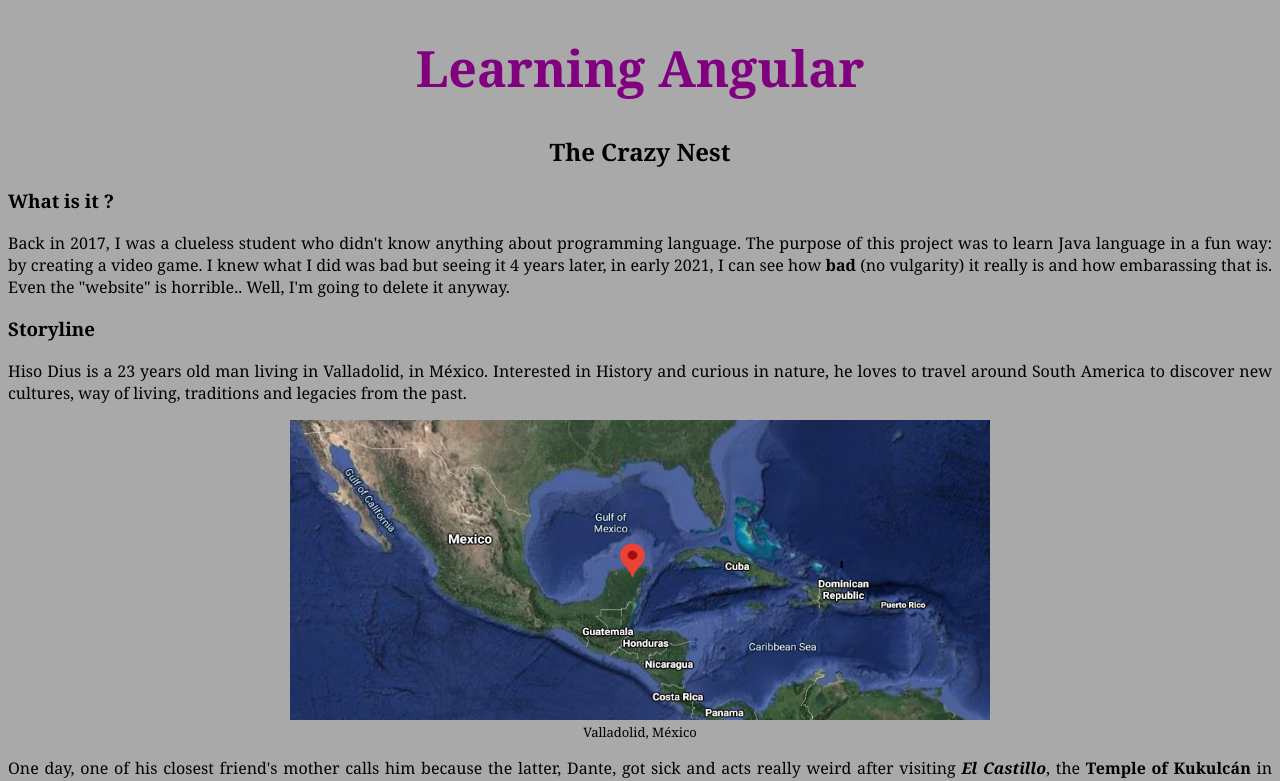
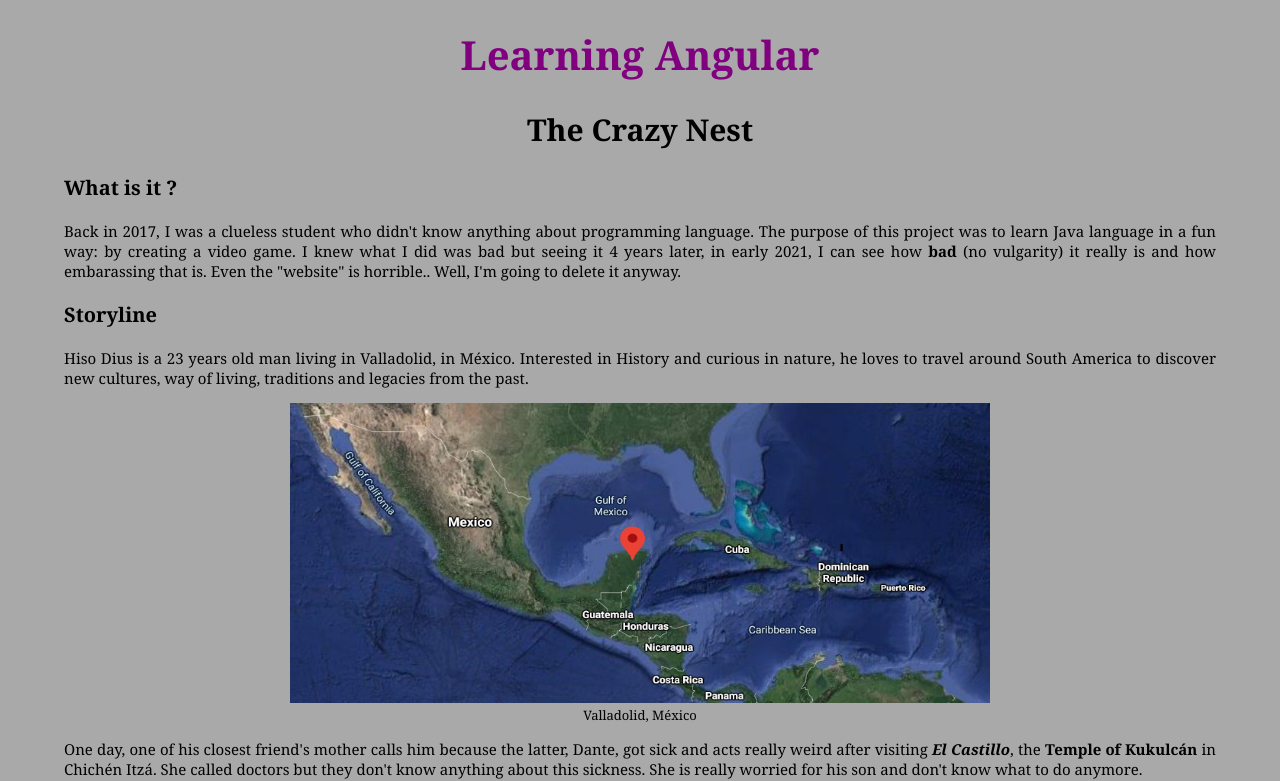
Before and after one commit to lamyverdint/AngularTest, an Angular app in the folder app/: page / in a window 1280 px wide. Shown: the top 781 px of the page. Built offline with nearby package versions, Linux system fonts and the light colour scheme.

Commit message:
clean global styles

```diff
--- a/app/src/styles.css
+++ b/app/src/styles.css
@@ -1,23 +1,27 @@
 /* You can add global styles to this file, and also import other style files */
 body {
   background-color: darkgray;
+  font-family: Cambria, Cochin, Georgia, Times, "Times New Roman", serif;
+  width: 90%;
+  display: block;
+  margin-left: auto;
+  margin-right: auto;
 }
 
 h1 {
-  font-family: Cambria, Cochin, Georgia, Times, "Times New Roman", serif;
-  font-size: 50px;
+  font-size: 40px;
   text-align: center;
   color: purple;
 }
 
 h2 {
-  font-family: Cambria, Cochin, Georgia, Times, "Times New Roman", serif;
+  font-size: 30px;
 }
 
 h3 {
-  font-family: Cambria, Cochin, Georgia, Times, "Times New Roman", serif;
+  font-size: 20px;
 }
 
 p {
-  font-family: Cambria, Cochin, Georgia, Times, "Times New Roman", serif;
+  font-size: 15px;
 }
```
